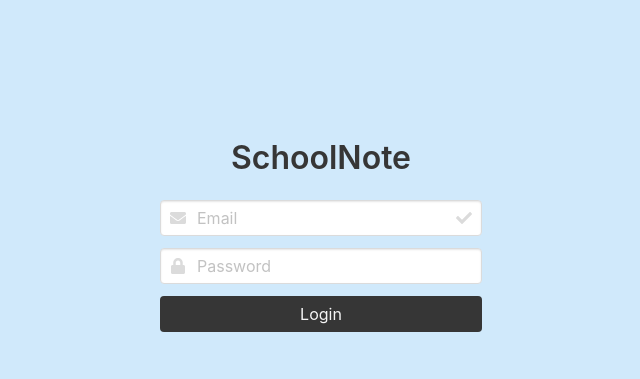
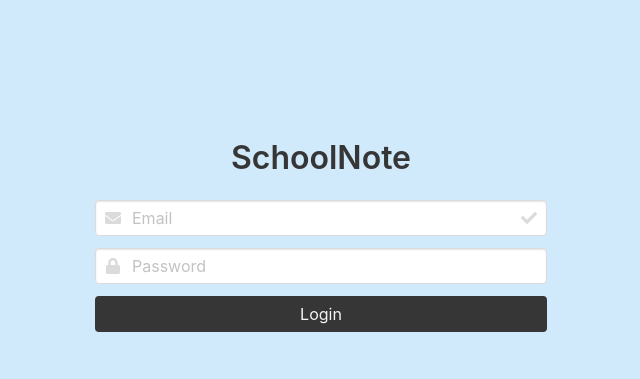
Before and after one commit to alexislepresle/SchoolNote, a PHP site: page / in a window 1280 px wide. Shown: the part 164-543 px from the top of the page, without its empty margins (319-959 px from the left). Run offline with PHP 8.4, Linux system fonts and the light colour scheme; some libraries are stand-ins or nearby versions.

Commit message:
add connexion page

```diff
--- a/css/index.css
+++ b/css/index.css
@@ -7,3 +7,7 @@
 	display: flex;
 	flex-direction: column;
 }
+
+.form_sign-in{
+	width: 500px;
+}
--- a/index.html
+++ b/index.html
@@ -9,7 +9,7 @@
     <link rel="stylesheet" href="./css/index.css">
   </head>
   <body class="account-sign-in">
-	  <section class="section has-text-centered">
+	  <section class="section form_sign-in has-text-centered">
 	    <div class="container is-fullhd"style="">
 	      <h1 class="title"> SchoolNote </h1>
 
```
